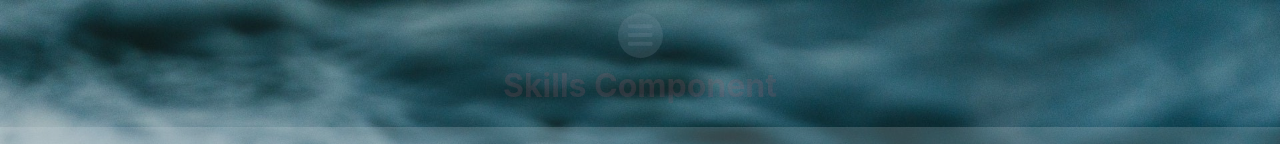
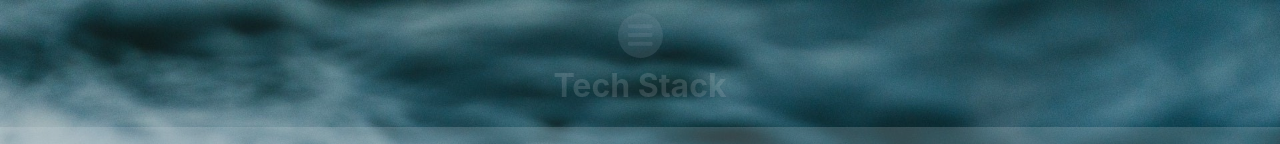
Before and after one commit to lilmatchamonster/portfolio, a React (Create React App) app: page /skills in a window 1280 px wide. Shown: the top 144 px of the page. Built offline with nearby package versions, Linux system fonts and the light colour scheme; a web font is replaced by a local one.

Commit message:
Small Update Styles

```diff
--- a/src/components/About.js
+++ b/src/components/About.js
@@ -31,6 +31,7 @@ const About = props => {
     -o-background-size: cover;
     background-size: cover;
 		background-repeat: no-repeat;
+		background-attachment: fixed;
     padding-top: 3.5%;
     position: absolute;
     top: 0;
@@ -68,11 +69,18 @@ const About = props => {
         margin: 1%;
         width: 40%;
         @media screen and (max-width: 750px) {
+					background-color: hsla(000, 0%, 100%, .7);
+					transition: background-color .75s;
 					width: 60%;
 	      }
-        @media screen and (max-width: 750px) {
+        @media screen and (max-width: 360px) {
 					width: 96%;
 	      }
+      }
+			.contact {
+				margin-bottom: 5%;
+				/* font-size: 1.5em; */
+				/* margin-bottom: 300px; */
 			}
     }
     .preview {
@@ -81,9 +89,6 @@ const About = props => {
         margin: 1%;
         border: 1px solid white;
       }
-    }
-    .contact {
-      font-size: 1.5em;
     }
   `;
 	return (
--- a/src/components/Footer.js
+++ b/src/components/Footer.js
@@ -36,6 +36,9 @@ const Footer = (props) => {
 			-moz-user-select: none;
 			-o-user-select: none;
 			user-select: none;
+			@media screen and (max-width: 620px) {
+				display: none;
+			}
 		}
 		p{
 			/* color: hsl(351, 28%, 52%); */
--- a/src/components/Projects.js
+++ b/src/components/Projects.js
@@ -47,6 +47,7 @@ const Projects = (props) => {
     -o-background-size: cover;
     background-size: cover !important;
     background-repeat: no-repeat;
+    background-attachment: fixed !important;
     padding-top: 3.5%;
     position: absolute;
     top: 0;
--- a/src/components/Skills.js
+++ b/src/components/Skills.js
@@ -102,6 +102,7 @@ const Skills = (props) => {
     -o-background-size: cover;
     background-size: cover !important;
     background-repeat: no-repeat;
+    background-attachment: fixed !important;
     padding-top: 3.5%;
     position: absolute;
     top: 0;
@@ -190,7 +191,7 @@ const Skills = (props) => {
         props =>
         <div style={props}>
           <SkillsSyles style={theme['a']}>
-            <h1 style={{color: 'hsla(351, 28%, 52%, .19)'}}>Skills Component</h1>
+            <h1 style={{color: 'hsl(195,16%,85%,.17)', textShadow: '1px 1px hsl(195,16%,85%,.17)', textShadow: 'initial, 1px -1px 0 purple, -1px 1px 0 orange, initial'}}>Tech Stack</h1>
             <div className={'skills-container'}>
               <div className={'skills'}>
                 {mySkills.map((skill, i) =>
@@ -213,3 +214,4 @@ const Skills = (props) => {
 }
 
 export default Skills
+{/* <h1 style={{color: 'hsla(351, 28%, 52%, .19)'}}>Tech Stack</h1> */}
```
Lines whose indentation alone changed are shown as unchanged.
